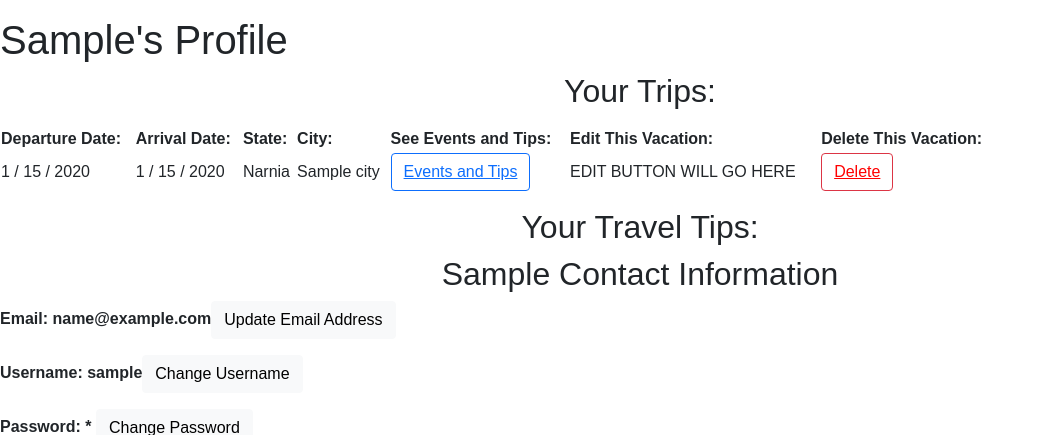
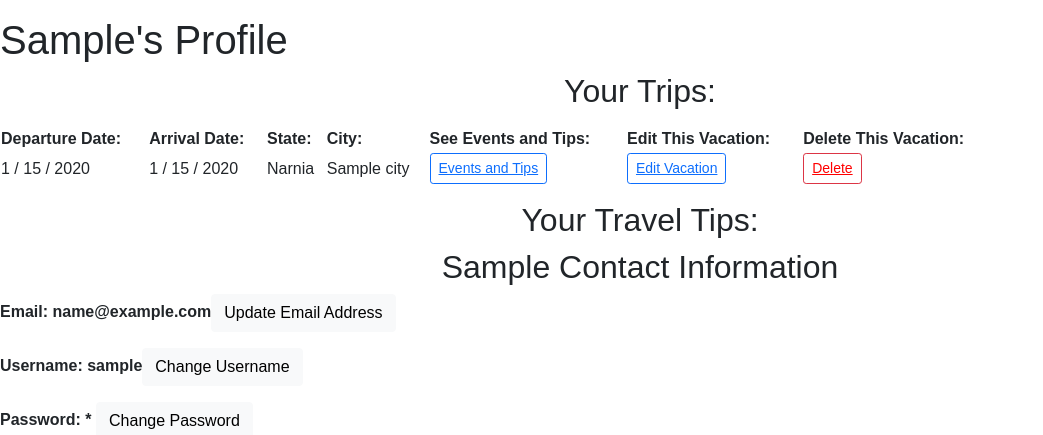
Before and after one commit to rubywaddell/project_travel_web_app, a Flask app: a page that uses templates/profile.html in a window 1280 px wide. Shown: the part 56-491 px from the top of the page, without its empty margins (0-1043 px from the left). Run offline with Flask 2, Linux system fonts and the light colour scheme; tables that the repository leaves empty hold one stand-in row (values such as "Sample post"); a database or web service that is not in the repository returns one stand-in record (values such as "Sample title"); data that the repository does not hold is empty.

Commit message:
Add table row and button to edit vacation on profile page, WIP: add functions to edit vacations

```diff
--- a/templates/profile.html
+++ b/templates/profile.html
@@ -27,11 +27,13 @@
             {{vacation.vacation_label.arrival_date.year}}</td>
         <td>{{ vacation.vacation_label.state.state_name }}</td>
         <td>{{ vacation.vacation_label.state.city.city_name }}</td>
-        <td><button class="btn btn-outline-primary" id="profile-see-desintation-btn">
+        <td><button class="btn btn-outline-primary btn-sm" id="profile-see-desintation-btn">
             <a class="desination-links" href="/destination_details?state={{vacation.vacation_label.state.state_name}}&city={{ vacation.vacation_label.state.city.city_name }}&departure-date={{ vacation.vacation_label.departure_date }}&arrival-date={{ vacation.vacation_label.arrival_date }}">
                 Events and Tips</a></button></td>
-        <td>EDIT BUTTON WILL GO HERE</td>
-        <td><button class="btn btn-outline-danger" id="profile-delete-vacation-btn" onClick="confirmDelete()">
+        <td><button class="btn btn-outline-primary btn-sm" id="profile-edit-vacation-btn">
+            <a href="/edit_vacation_{{vacation.vacation_id}}">Edit Vacation</a>
+        </button></td>
+        <td><button class="btn btn-outline-danger btn-sm" id="profile-delete-vacation-btn" onClick="confirmDelete()">
             <a href="delete_vacation_{{vacation.vacation_id}}">Delete</a></button></td>
             <script>function confirmDelete() { confirm("Are you sure you'd like to delete this? Action cannot be undone")};</script>
     </tr>
--- a/templates/search_destination_page.html
+++ b/templates/search_destination_page.html
@@ -25,7 +25,7 @@
     </div>
     <p></p>
     <div id="submit-form-button-div">
-        <button class="btn btn-primary" type="submit" id="submit-state-city-btn" >Search</button>
+        <button class="btn btn-primary btn-sm" type="submit" id="submit-state-city-btn" >Search</button>
     </div>
 </form>
 </div>
```
